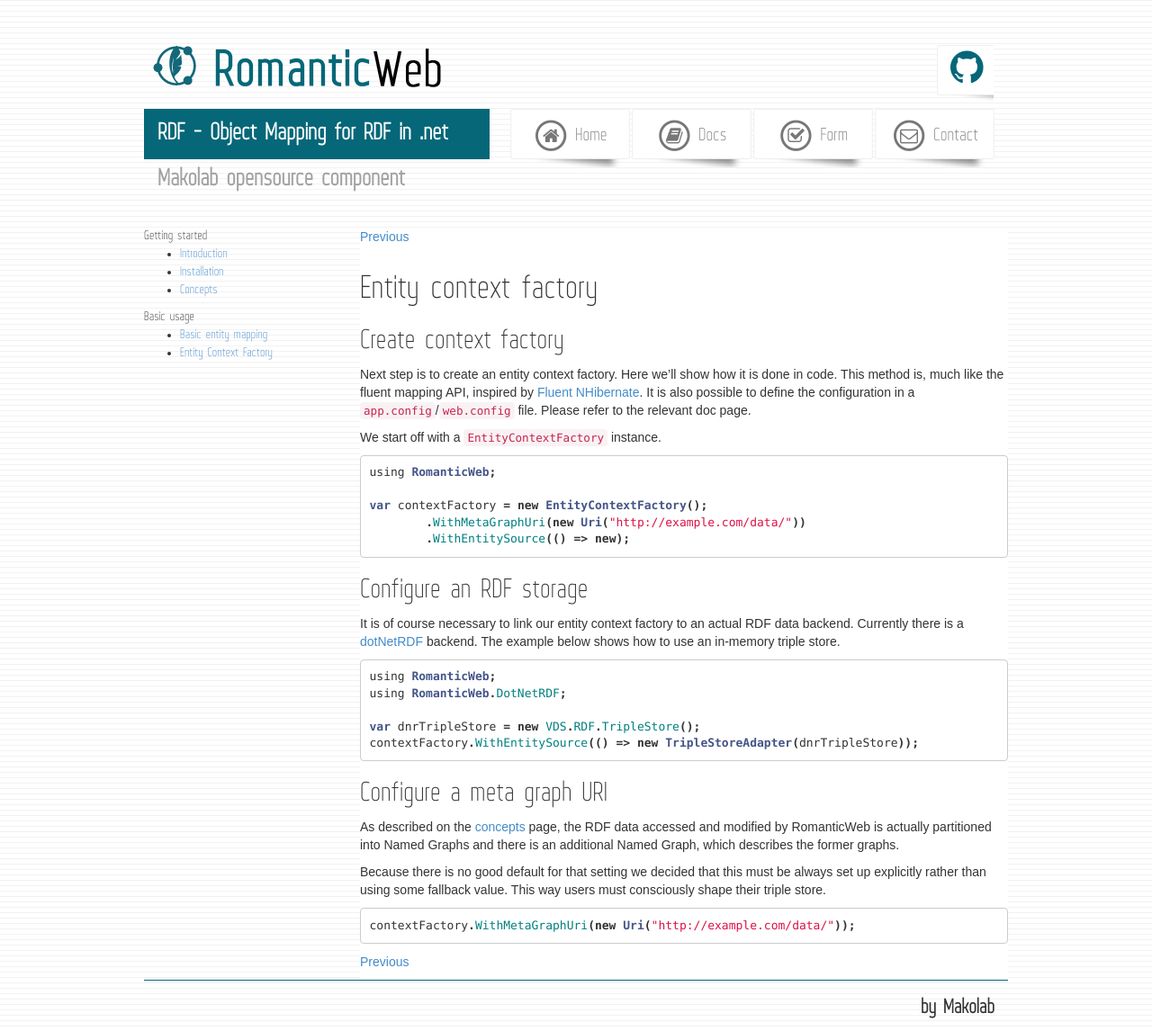
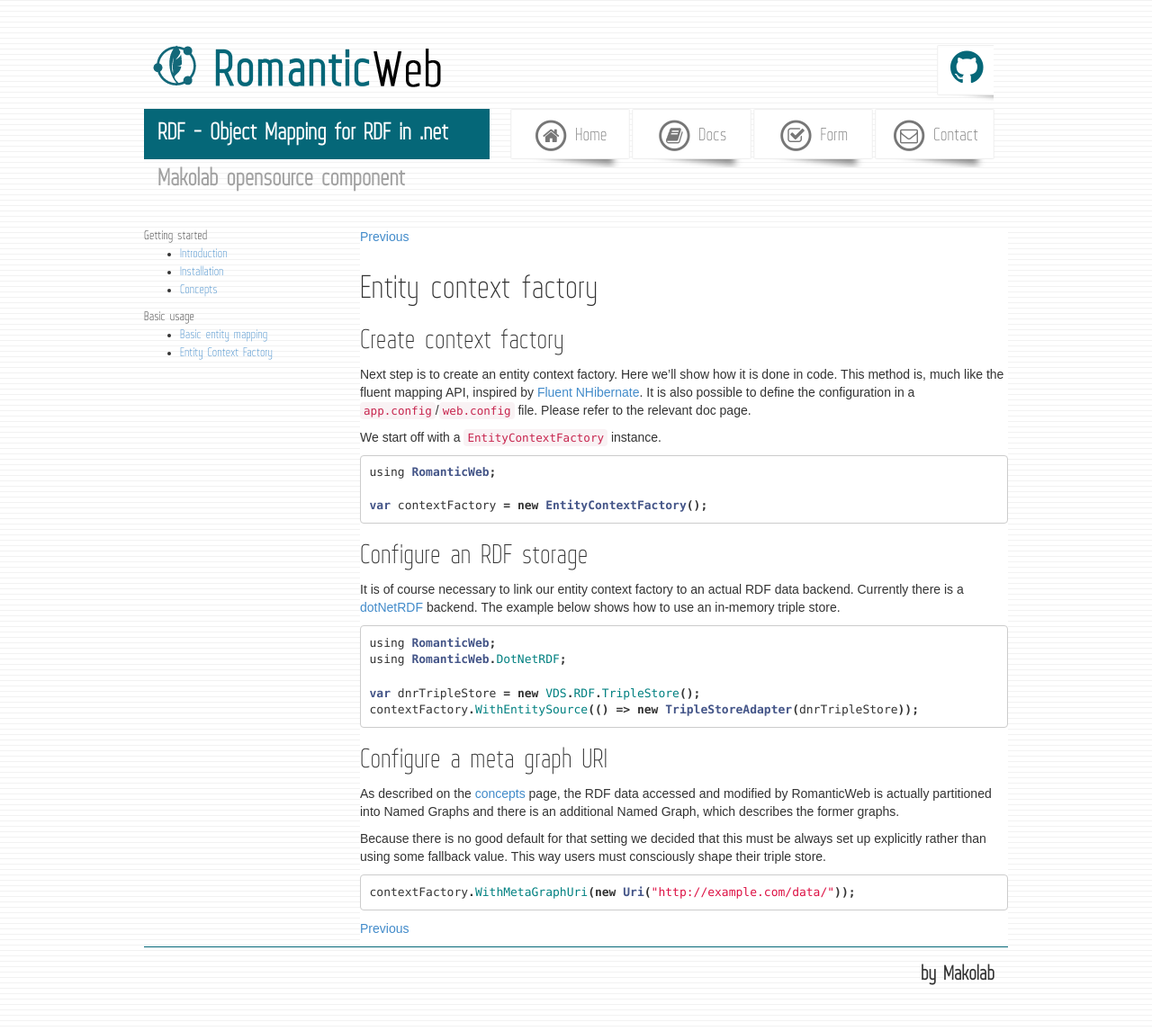
Before and after one commit to MakoLab/RomanticWeb, a Jekyll site: the page built from docs/basic-usage/2.contextfactory.markdown, in a window 1280 px wide. Shown: the whole page at 90% size. Built offline with Jekyll 4.4.1, drawn with Linux system fonts in a browser that asks for light colours; nearby versions of some CDN libraries; Markdown is read by kramdown in place of the engine named in the settings; after the commit the page ends 1109 px from its top, so only the background shows below that.

Commit message:
remove some code

````diff
--- a/docs/basic-usage/2.contextfactory.markdown
+++ b/docs/basic-usage/2.contextfactory.markdown
@@ -20,8 +20,6 @@
 using RomanticWeb;
 
 var contextFactory = new EntityContextFactory();
-        .WithMetaGraphUri(new Uri("http://example.com/data/"))
-        .WithEntitySource(() => new);
 ```
 
 ## Configure an RDF storage
````
